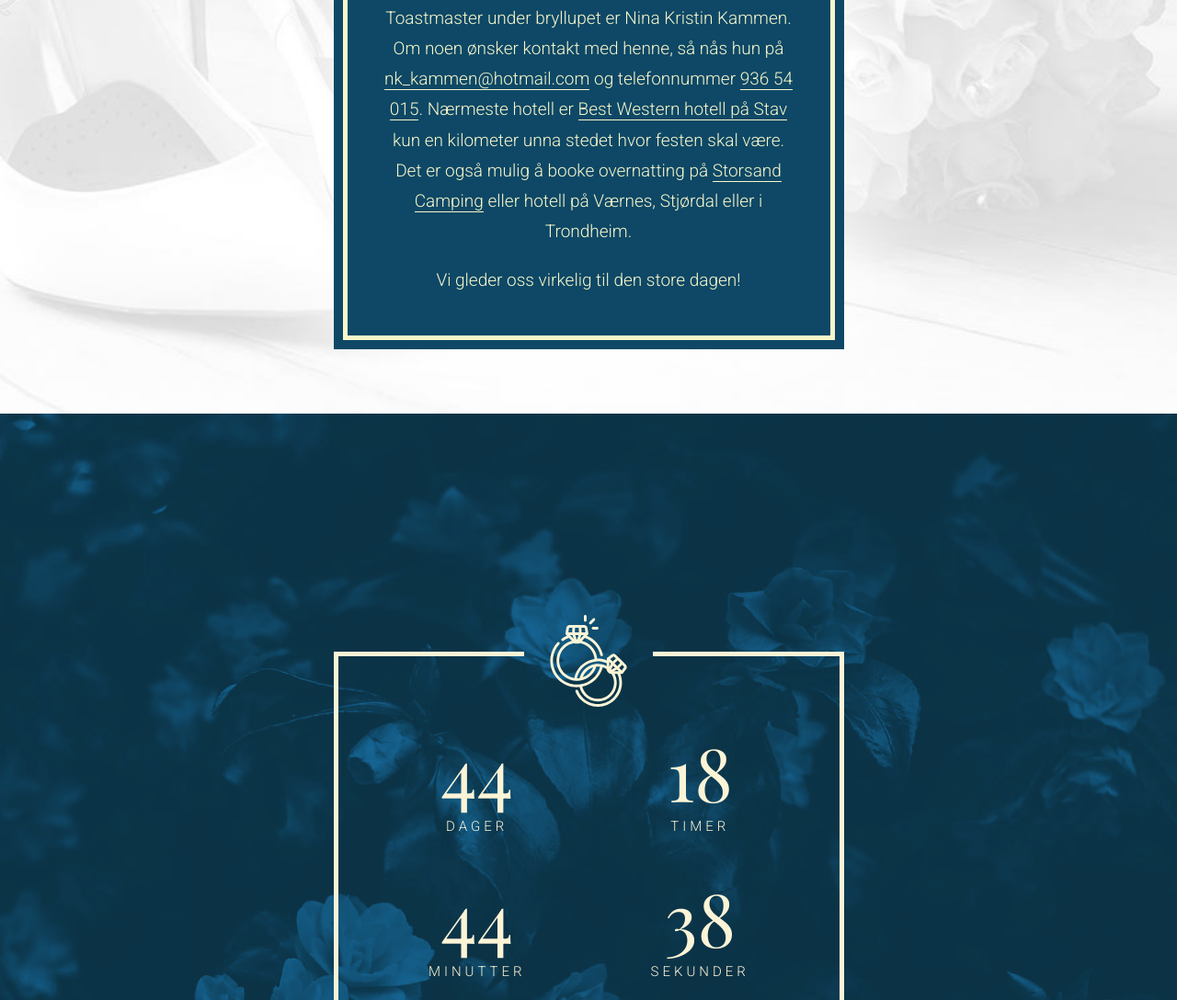
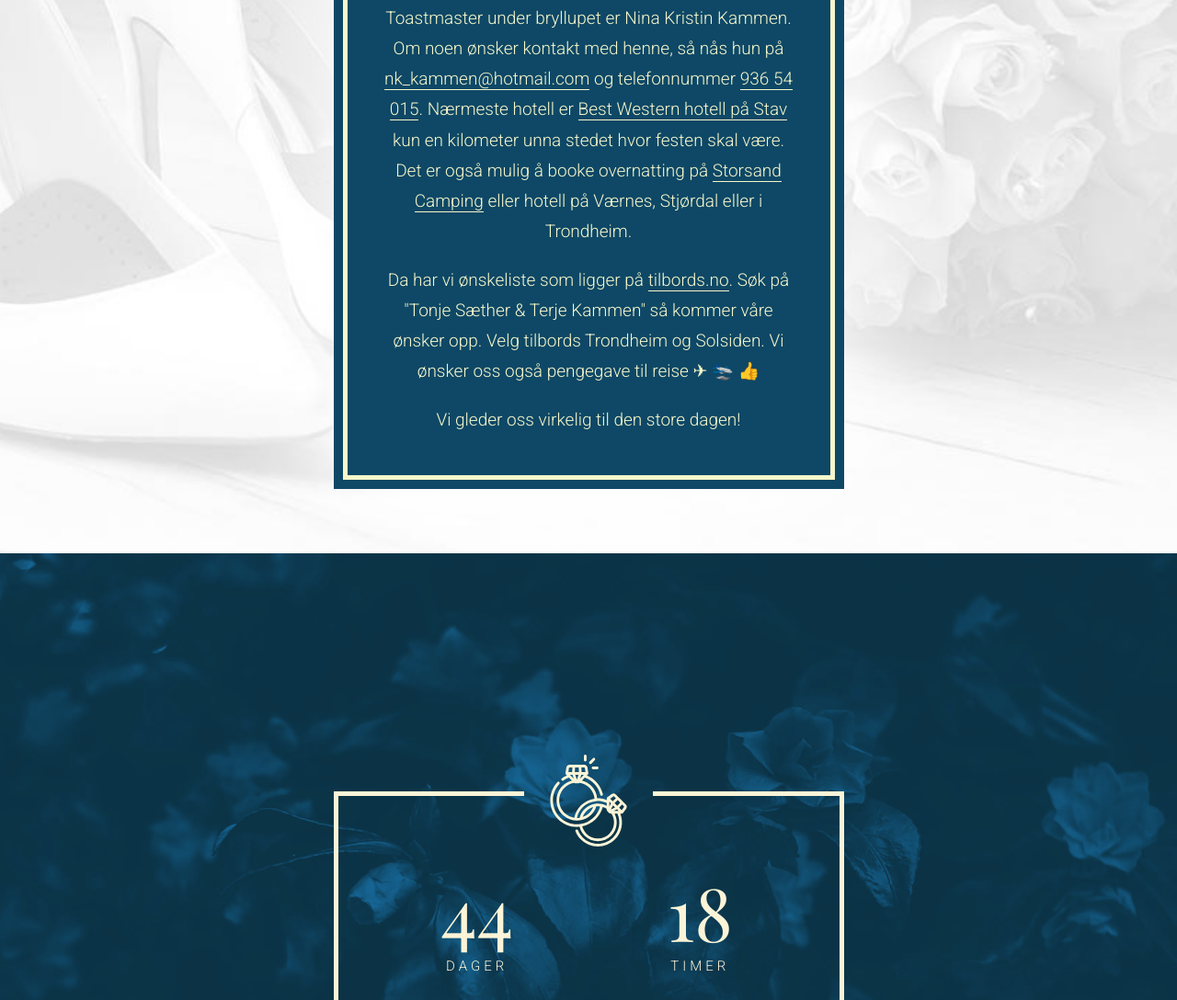
Before and after one commit to rolfh/TonjeTerje, a website: page index.html in a window 1280 px wide. Shown: the part 1573-2661 px from the top of the page at 92% size. Drawn offline with nearby package versions, Linux system fonts and the light colour scheme.

Commit message:
Added wishlist

```diff
--- a/index.html
+++ b/index.html
@@ -52,8 +52,9 @@
 						<a href="mailto:nk_kammen@hotmail.com"
 							>nk_kammen@hotmail.com</a
 						>
-						og telefonnummer <a href="tel:93654015">936 54 015</a>.
-						Nærmeste hotell er
+						og telefonnummer
+						<a href="tel:+4793654015">936 54 015</a>. Nærmeste
+						hotell er
 						<a
 							href="https://www.bestwestern.no/booking-path/hotel-rooms/best-western-stav-hotel-trondheim-73107"
 							>Best Western hotell på Stav</a
@@ -64,6 +65,17 @@
 							>Storsand Camping</a
 						>
 						eller hotell på Værnes, Stjørdal eller i Trondheim.
+					</p>
+
+					<p>
+						Da har vi ønskeliste som ligger på
+						<a
+							target="_blank"
+							href="https://www.tilbords.no/bryllup/vis-liste/?wishListId=55813"
+							>tilbords.no</a
+						>. Søk på "Tonje Sæther & Terje Kammen" så kommer våre
+						ønsker opp. Velg tilbords Trondheim og Solsiden. Vi
+						ønsker oss også pengegave til reise ✈ 🛬 👍
 					</p>
 
 					<p>Vi gleder oss virkelig til den store dagen!</p>
```
